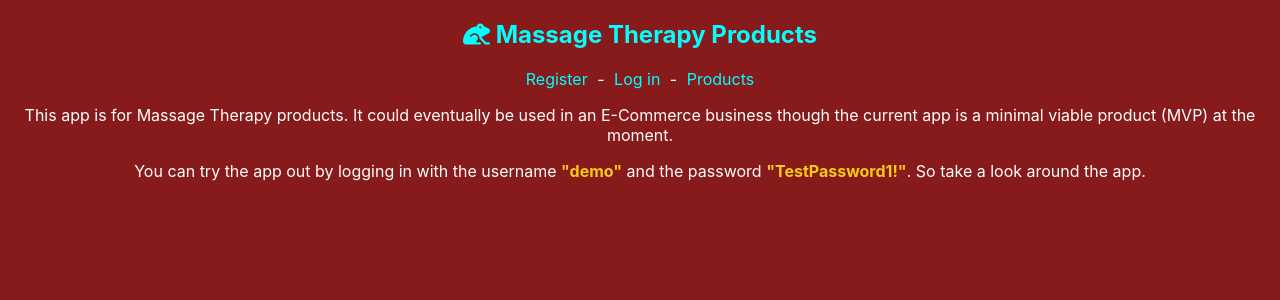
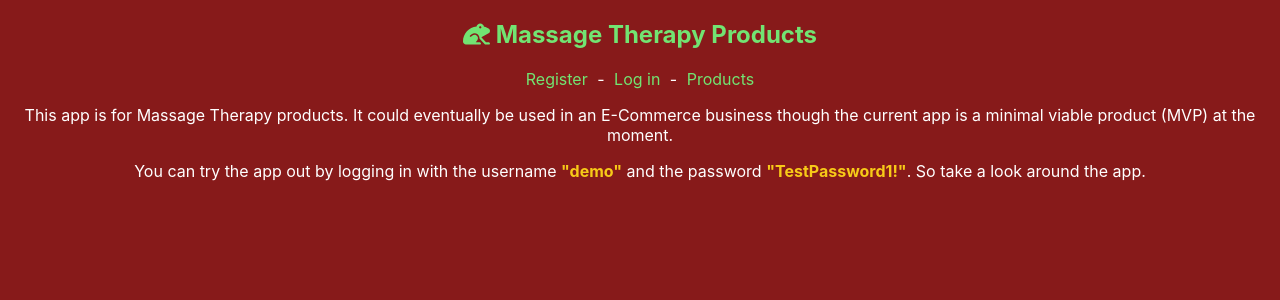
Before and after one commit to Andacanaver/massage-products-client, a React (Create React App) app: page / in a window 1280 px wide. Shown: the top 300 px of the page. Built offline with nearby package versions, Linux system fonts and the light colour scheme; no server answers.

Commit message:
change link color

```diff
--- a/src/index.css
+++ b/src/index.css
@@ -16,7 +16,7 @@ code {
 }
 
 a {
-  color: #00ffff;
+  color: #72E472;
 }
 a:active {
   color: #DCC6E0;
```
